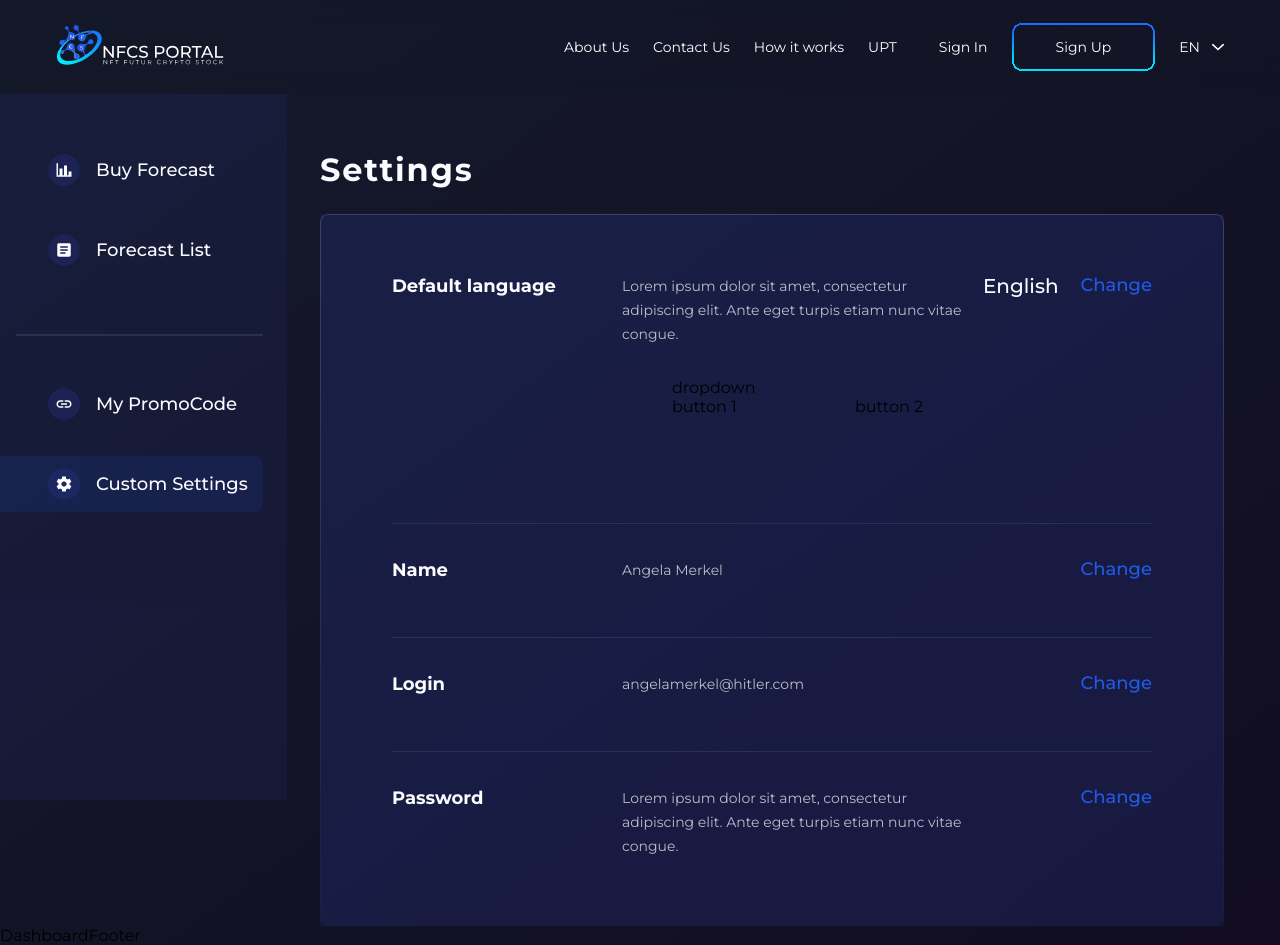
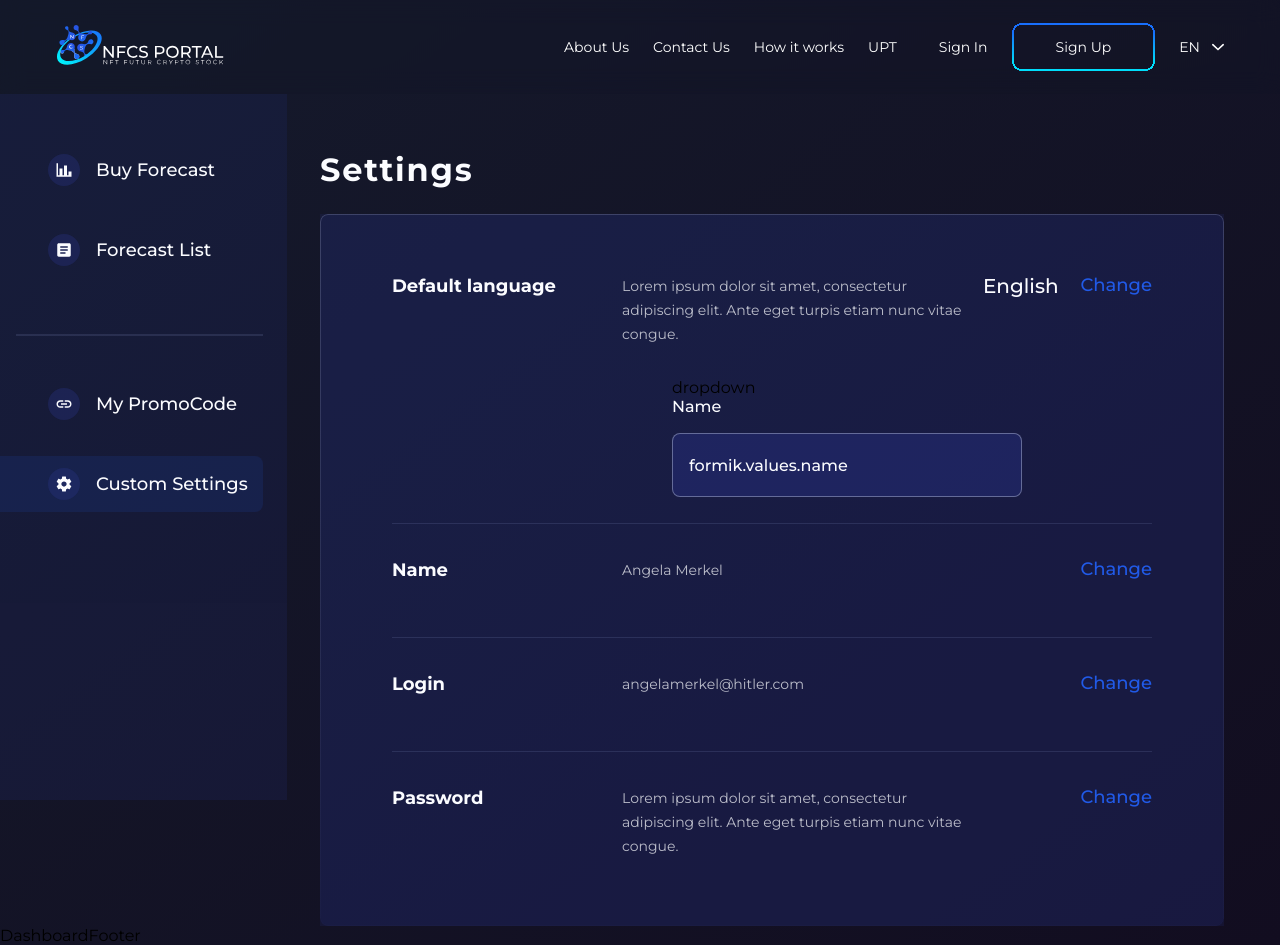
Before and after one commit to nfcsportal/nfcs-front, a React (Create React App) app: page /dashboard in a window 1280 px wide. Built offline with nearby package versions, Linux system fonts and the light colour scheme.

Commit message:
feaT: new flow

```diff
--- /dev/null
+++ b/src/Features/organisms/BuyAnalytic/index.ts
@@ -0,0 +1,3 @@
+import BuyAnalytic from './BuyAnalytic';
+
+export default BuyAnalytic;
--- a/src/Features/organisms/Settings/Settings.tsx
+++ b/src/Features/organisms/Settings/Settings.tsx
@@ -1,7 +1,23 @@
 import React from 'react';
 
+import Dropdown from '../../atoms/Dropdown';
+import Input from '../../atoms/Input';
 import styles from './settings.module.scss';
 
+const INQUIRY_OPTIONS = [
+  {
+    id: 'contactus.dropdown.generalInquiry',
+    value: 'General Inquiry',
+  },
+  {
+    id: 'contactus.dropdown.salesInquiry',
+    value: 'Sales Inquiry',
+  },
+  {
+    id: 'contactus.dropdown.techIssue',
+    value: 'Technical Issue',
+  },
+];
 const Settings: React.FC = () => {
   return (
     <section>
@@ -25,8 +41,28 @@ const Settings: React.FC = () => {
                       <button type="button">Change</button>
                     </div>
                   </div>
-                  <div className={styles.collapseContent}>
+                  <div className={styles.collapseContent} style={{ height: '120px' }}>
                     dropdown
+                    <Input
+                      htmlFor="name"
+                      type="text"
+                      name="name"
+                      placeHolder="contactus.name"
+                      label="contactus.name"
+                      onClick={() => null}
+                      onFocus={() => null}
+                      onChange={() => null}
+                      value={'formik.values.name'}
+                    />
+                    <Dropdown
+                      name="inquiry"
+                      label="contactus.dropdown.label"
+                      options={INQUIRY_OPTIONS}
+                      value={'formik.values.inquiry'}
+                      defaultValue="contactus.dropdown.generalInquiry"
+                      onClick={() => null}
+                      onChange={() => null}
+                    />
                     <div className={styles.buttons}>
                       <div className={`${styles.buttonOne} col_`}>button 1</div>
                       <div className={`${styles.buttonTwo} col_`}>button 2</div>
--- a/src/Features/views/Dashboard/Dashboard.tsx
+++ b/src/Features/views/Dashboard/Dashboard.tsx
@@ -3,6 +3,7 @@ import React from 'react';
 import DashboardFooter from '../../moleculs/DashboardFooter';
 import DashboardSideBar from '../../moleculs/DashboardSideBar';
 import Header from '../../moleculs/Header';
+// import BuyAnalytic from '../../organisms/BuyAnalytic';
 // import MyPromocode from '../../organisms/MyPromocode';
 import Settings from '../../organisms/Settings';
 import styles from './dashboard.module.scss';
@@ -50,6 +51,7 @@ const Dashboard: React.FC = () => {
         ANCI */}
         <div className={styles.dashoardRight}>
           <Settings />
+          {/* <BuyAnalytic /> */}
           {/* <MyPromocode /> */}
         </div>
       </main>
```
Also changed, not shown: src/Features/organisms/BuyAnalytic/BuyAnalytic.tsx (added, +7 -0 lines), src/Features/organisms/BuyAnalytic/buyAnalytic.module.scss (added).
